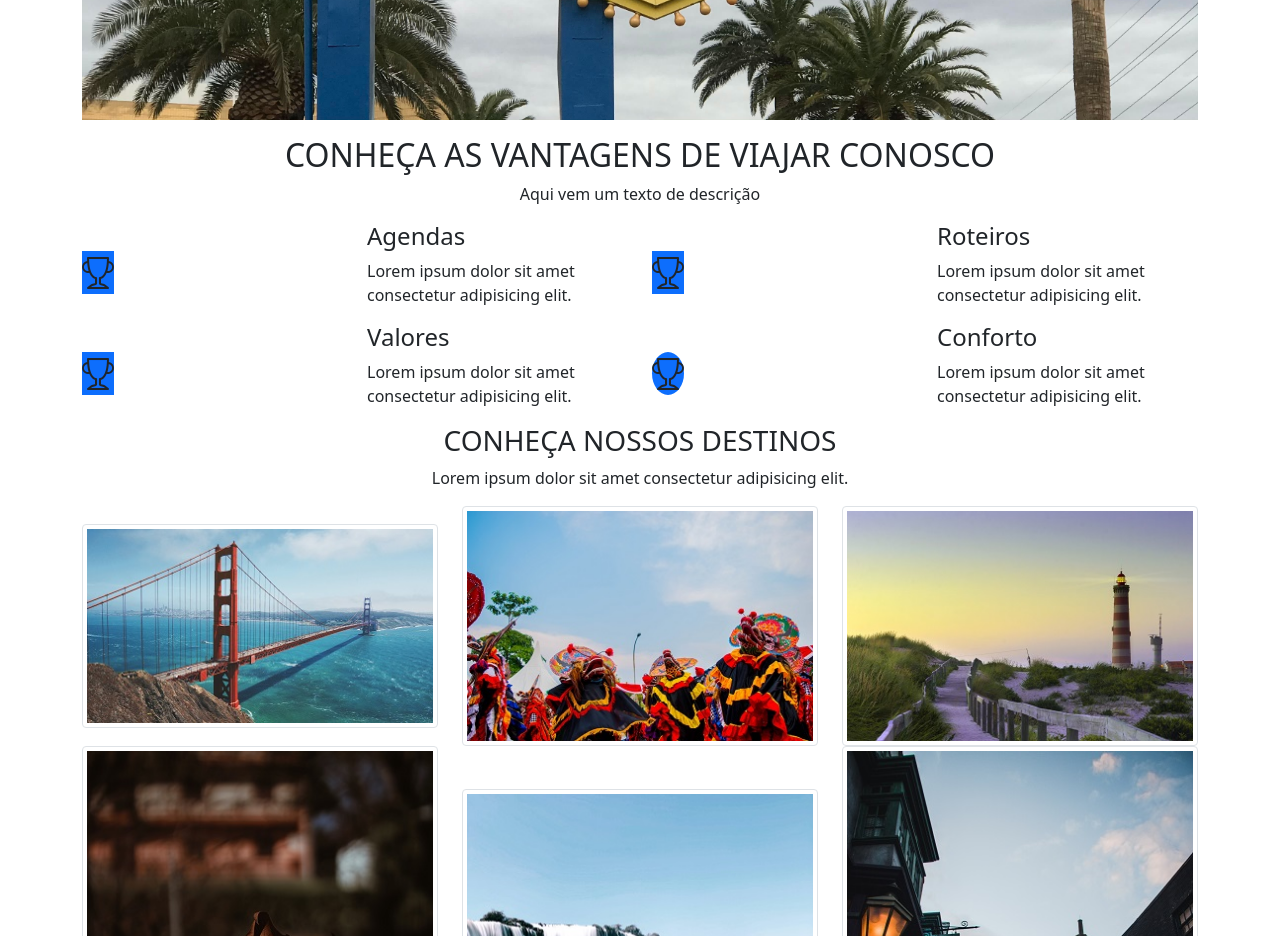
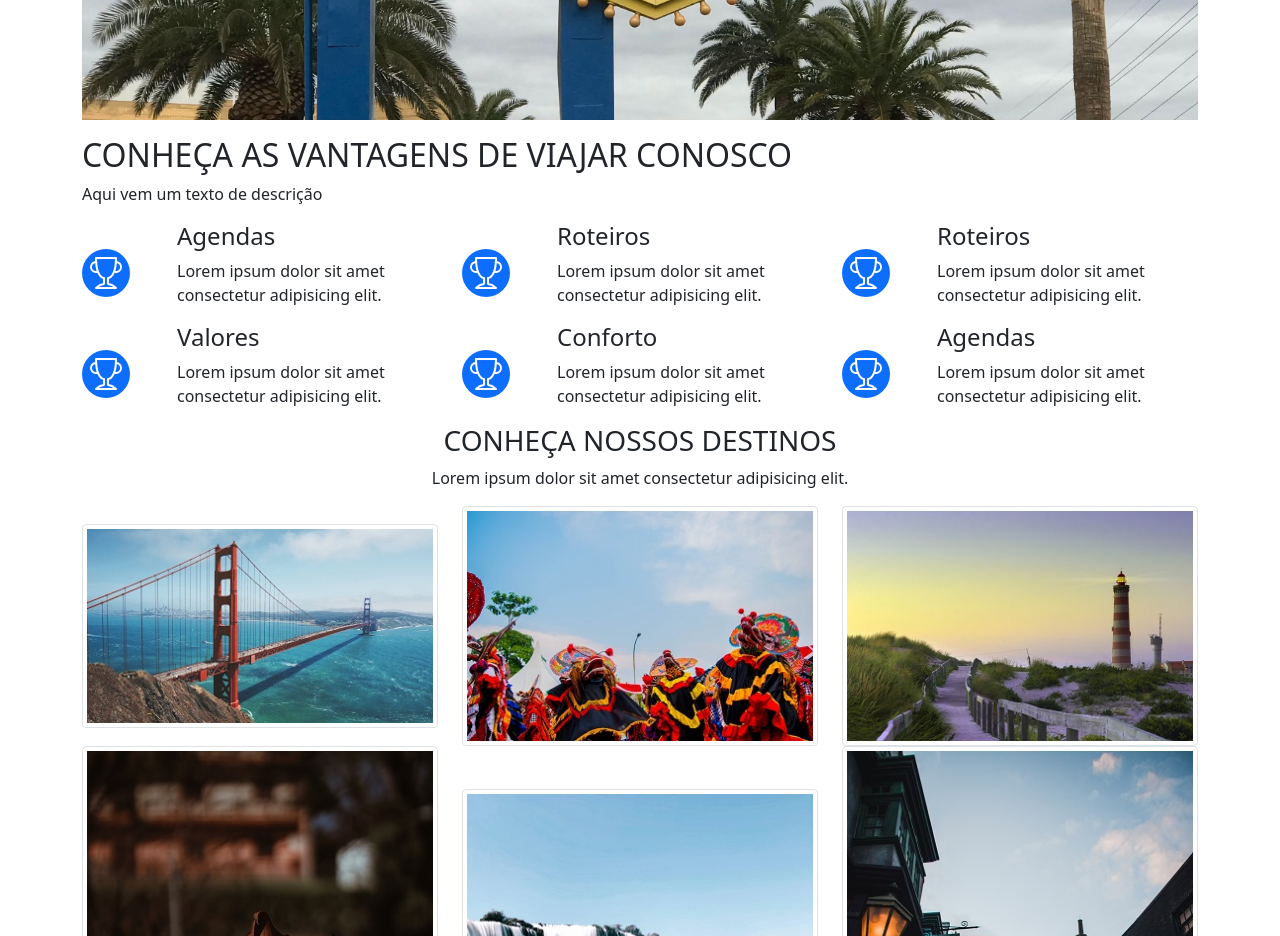
Before and after one commit to FelipeProdossimo/site-bootstrap, a plain HTML site: page index.html in a window 1280 px wide. Shown: the part 940-1876 px from the top of the page. Drawn offline with nearby package versions, Linux system fonts and the light colour scheme.

Commit message:
Atualizando CSS do Bootstrap

```diff
--- a/css/estilo.css
+++ b/css/estilo.css
@@ -0,0 +1,5 @@
+i{
+    display: block;
+    width: 48px;
+    text-align: center;
+}
--- a/index.html
+++ b/index.html
@@ -9,6 +9,7 @@
 
     <link rel="stylesheet" href="https://cdn.jsdelivr.net/npm/bootstrap-icons@1.4.0/font/bootstrap-icons.css">
     <link href="bootstrap-5/bootstrap.min.css" rel="stylesheet">
+
     <link href="css/estilo.css" rel="stylesheet">
 </head>
 
@@ -39,43 +40,59 @@
         </figure>
 
         <div class="row">
-            <div class="col text-center">
+            <div class="col-text-center">
                 <h2>CONHEÇA AS VANTAGENS DE VIAJAR CONOSCO</h2>
                 <p>Aqui vem um texto de descrição</p>
             </div>
         </div>
         <div class="row align-items-center">
-            <div class="col sm-1">
-                <i class="bi-trophy fs-2 bg-primary"></i>
+            <div class="col-sm-1">
+                <i class="bi-trophy fs-2 bg-primary text-white rounded-circle"></i>
             </div>
-            <div class="col sm-3">
+            <div class="col-sm-3">
                 <h4>Agendas</h4>
                 <p>Lorem ipsum dolor sit amet consectetur adipisicing elit.
                 </p>
             </div>
-            <div class="col sm-1">
-                <i class="bi-trophy fs-2 bg-primary"></i>
+            <div class="col-sm-1">
+                <i class="bi-trophy fs-2 bg-primary text-white rounded-circle"></i>
             </div>
-            <div class="col sm-3">
+            <div class="col-sm-3">
+                <h4>Roteiros</h4>
+                <p>Lorem ipsum dolor sit amet consectetur adipisicing elit.
+                </p>
+            </div>
+            <div class="col-sm-1">
+                <i class="bi-trophy fs-2 bg-primary text-white rounded-circle"></i>
+            </div>
+            <div class="col-sm-3">
                 <h4>Roteiros</h4>
                 <p>Lorem ipsum dolor sit amet consectetur adipisicing elit.
                 </p>
             </div>
         </div>
         <div class="row align-items-center">
-            <div class="col sm-1">
-                <i class="bi-trophy fs-2 bg-primary"></i>
+            <div class="col-sm-1">
+                <i class="bi-trophy fs-2 bg-primary text-white rounded-circle"></i>
             </div>
-            <div class="col sm-3">
+            <div class="col-sm-3">
                 <h4>Valores</h4>
                 <p>Lorem ipsum dolor sit amet consectetur adipisicing elit.
                 </p>
             </div>
-            <div class="col sm-1">
-                <i class="bi-trophy fs-2 bg-primary rounded-circle "></i>
+            <div class="col-sm-1">
+                <i class="bi-trophy fs-2 bg-primary text-white rounded-circle"></i>
             </div>
-            <div class="col sm-3">
+            <div class="col-sm-3">
                 <h4>Conforto</h4>
+                <p>Lorem ipsum dolor sit amet consectetur adipisicing elit.
+                </p>
+            </div>
+            <div class="col-sm-1">
+                <i class="bi-trophy fs-2 bg-primary text-white rounded-circle"></i>
+            </div>
+            <div class="col-sm-3">
+                <h4>Agendas</h4>
                 <p>Lorem ipsum dolor sit amet consectetur adipisicing elit.
                 </p>
             </div>
```
